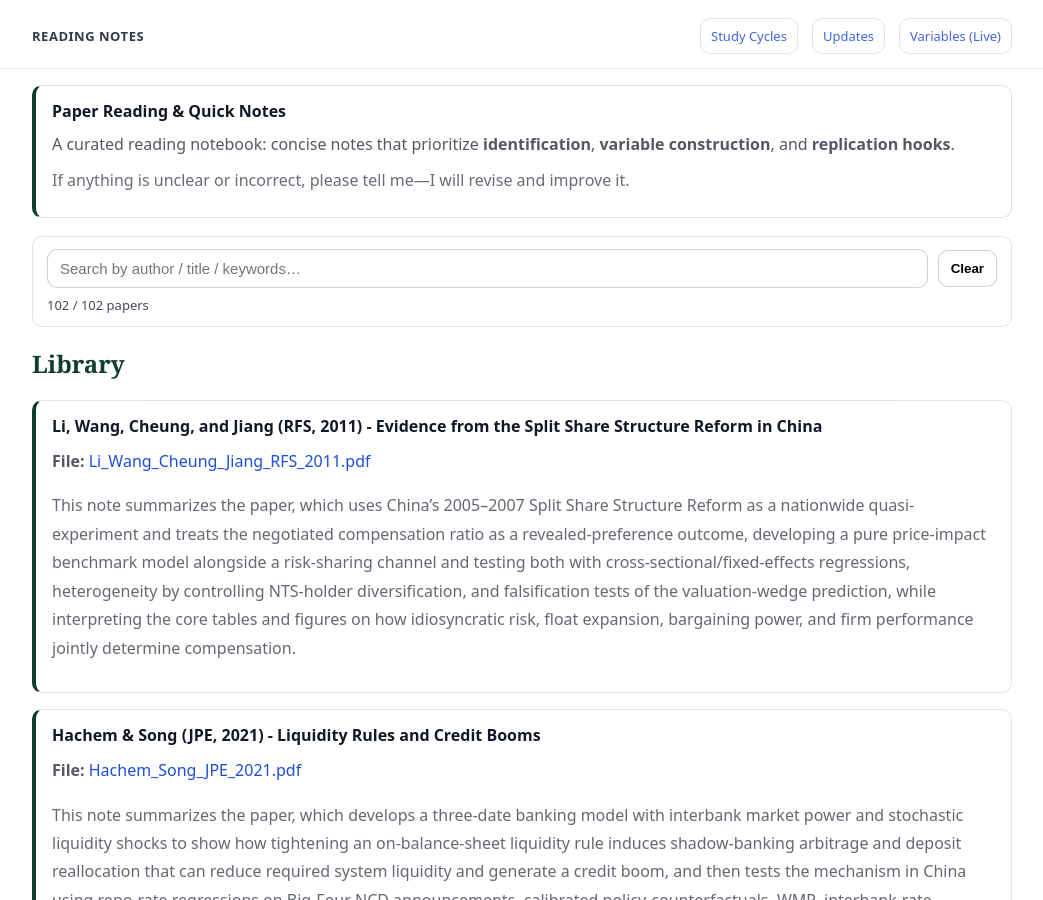
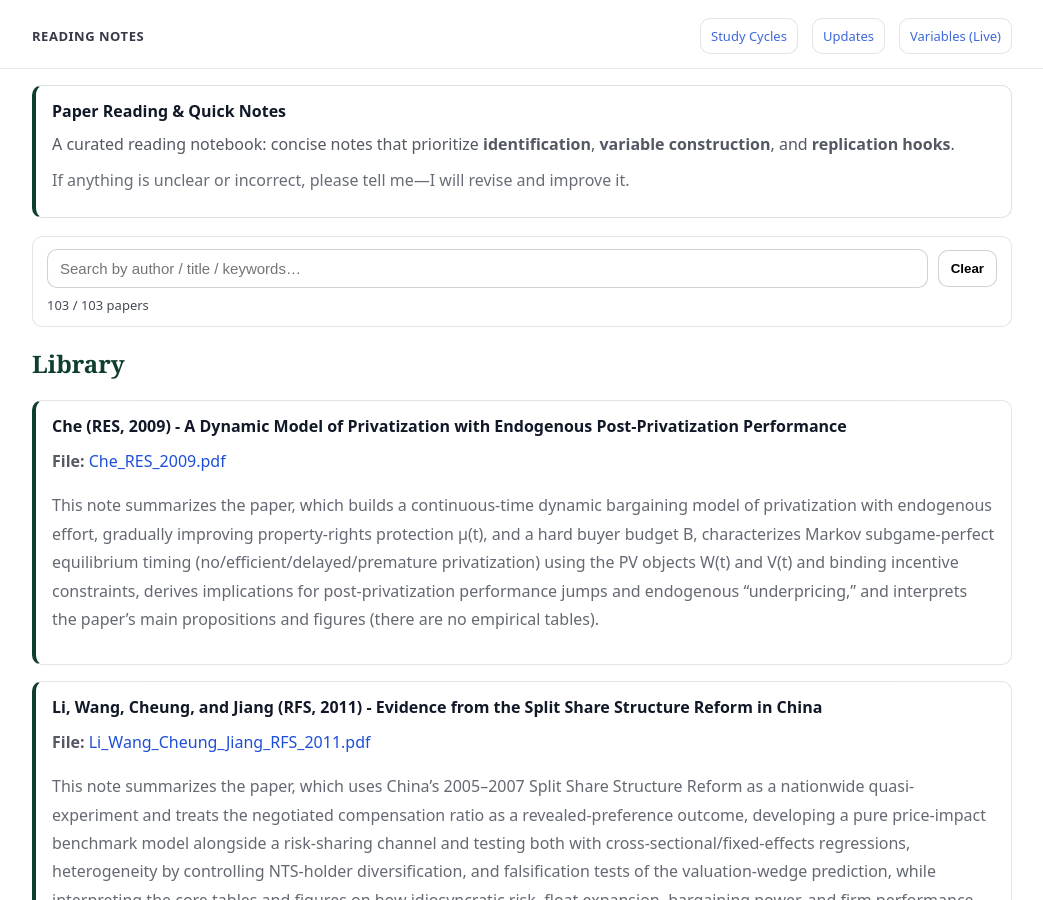
Before and after one commit to yaxinzn/study-archive, a Jekyll site: the page built from reading/index.md, in a window 1280 px wide and 900 px high. Shown: the whole window, without its empty margins (118-1161 px from the left). Built offline with Jekyll 4.4.1, drawn with Linux system fonts in a browser that asks for light colours.

Commit message:
Reading: add/update Che_RES_2009.pdf

```diff
--- a/_data/reading.yml
+++ b/_data/reading.yml
@@ -1,3 +1,7 @@
+- title: "Che (RES, 2009) - A Dynamic Model of Privatization with Endogenous Post-Privatization Performance"
+  file: "Che_RES_2009.pdf"
+  desc: "This note summarizes the paper, which builds a continuous-time dynamic bargaining model of privatization with endogenous effort, gradually improving property-rights protection μ(t), and a hard buyer budget B, characterizes Markov subgame-perfect equilibrium timing (no/efficient/delayed/premature privatization) using the PV objects W(t) and V(t) and binding incentive constraints, derives implications for post-privatization performance jumps and endogenous “underpricing,” and interprets the paper’s main propositions and figures (there are no empirical tables)."
+
 - title: "Li, Wang, Cheung, and Jiang (RFS, 2011) - Evidence from the Split Share Structure Reform in China"
   file: "Li_Wang_Cheung_Jiang_RFS_2011.pdf"
   desc: "This note summarizes the paper, which uses China’s 2005–2007 Split Share Structure Reform as a nationwide quasi-experiment and treats the negotiated compensation ratio as a revealed-preference outcome, developing a pure price-impact benchmark model alongside a risk-sharing channel and testing both with cross-sectional/fixed-effects regressions, heterogeneity by controlling NTS-holder diversification, and falsification tests of the valuation-wedge prediction, while interpreting the core tables and figures on how idiosyncratic risk, float expansion, bargaining power, and firm performance jointly determine compensation."
```
Also changed, not shown: 1 other file.
